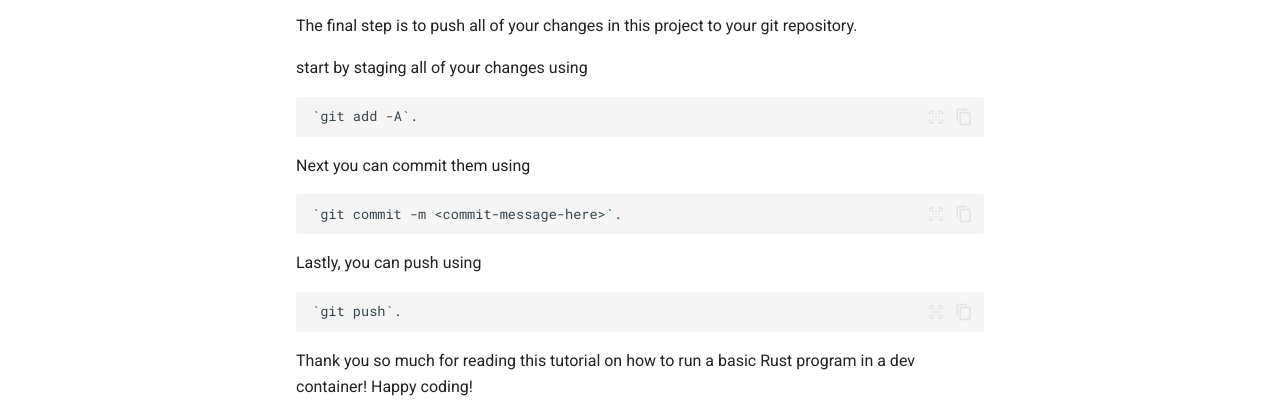
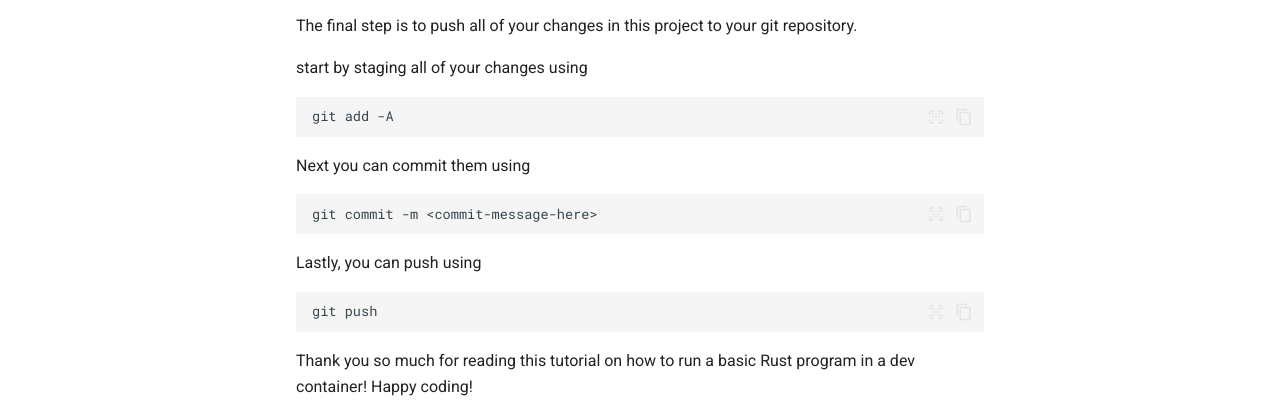
Before and after one commit to aasthasharm/comp423-course-notes, an MkDocs documentation site: the page built from docs/tutorials/rust-setup.md, in a window 1280 px wide and 900 px high, scrolled down 2957 px. Shown: the part 432-840 px from the top of the window. Built offline with MkDocs 1.6.1 and Material for MkDocs 9.7.7, drawn with Linux system fonts in a browser that asks for light colours.

Commit message:
Aditi's changes part 2

````diff
--- a/docs/tutorials/rust-setup.md
+++ b/docs/tutorials/rust-setup.md
@@ -128,15 +128,15 @@ The final step is to push all of your changes in this project to your git reposi
 
 start by staging all of your changes using
 ```bash
-`git add -A`.
+git add -A
 ```
 Next you can commit them using
 ```bash
-`git commit -m <commit-message-here>`.
+git commit -m <commit-message-here>
 ```
 Lastly, you can push using
 ```bash
-`git push`.
+git push
 ```
 
 
````
